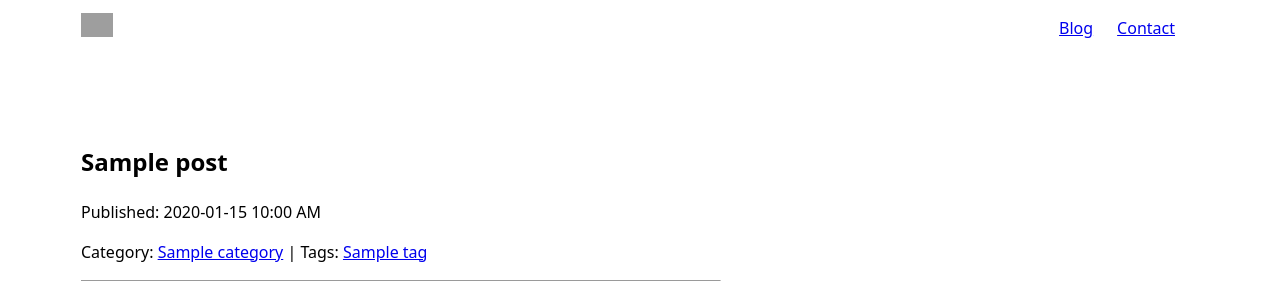
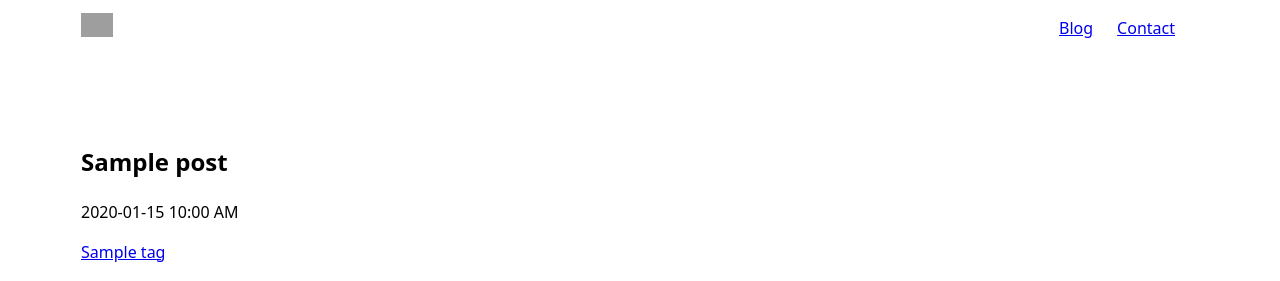
Before and after one commit to bennettscience/ohheybrian, a Flask app: a page that uses ohheybrian/templates/microblog/article.html in a window 1280 px wide. Shown: the part 41-322 px from the top of the page. Run offline with Flask 3, Linux system fonts and the light colour scheme; tables that the repository leaves empty hold one stand-in row (values such as "Sample post"); some libraries are stand-ins or nearby versions; grey boxes are pictures that could not be loaded.

Commit message:
Redo single post template

```diff
--- a/ohheybrian/templates/microblog/article.html
+++ b/ohheybrian/templates/microblog/article.html
@@ -6,32 +6,22 @@
 {% endblock %} {% block title %}{{ article.title }}{% endblock %} {% block
 main_content %}
 <main>
-  <div id="main--left">
-    {% block page_header %} {% endblock %}
     <article>
       <div id="article_title">
         <h1>{{ article.title }}</h1>
       </div>
       <div id="article_meta">
         <p>
-          Published: {{ article.created_on.strftime('%Y-%m-%d %-I:%M %p') }}
+          {{ article.created_on.strftime('%Y-%m-%d %-I:%M %p') }}
         </p>
-        {% if article.category %}
-        <p>
-          Category:
-          <a
-            href="{{ url_for('category.get_category', cat_id=article.category.id) }}"
-            >{{ article.category.name }}</a
-          >
-          {% endif %} | {% if article.tags %} Tags: {% for tag in article.tags
+          {% if article.tags %} {% for tag in article.tags
           %}
           <a href="{{ url_for('tag.single_tag', tag_id=tag.id)}}"
-            >{{ tag.name }}</a
-          >{% if not loop.last %},{% endif %} {% endfor %}
+            >{% if not loop.last %}#{% endif %}{{ tag.name }}</a
+          > {% endfor %}
         </p>
         {% endif %}
       </div>
-      <hr />
       <div id="article_text">{{ article.post_body|safe }}</div>
       <div class="article_actions">
         <img src="https://shareopenly.org/images/logo.svg" />
```
